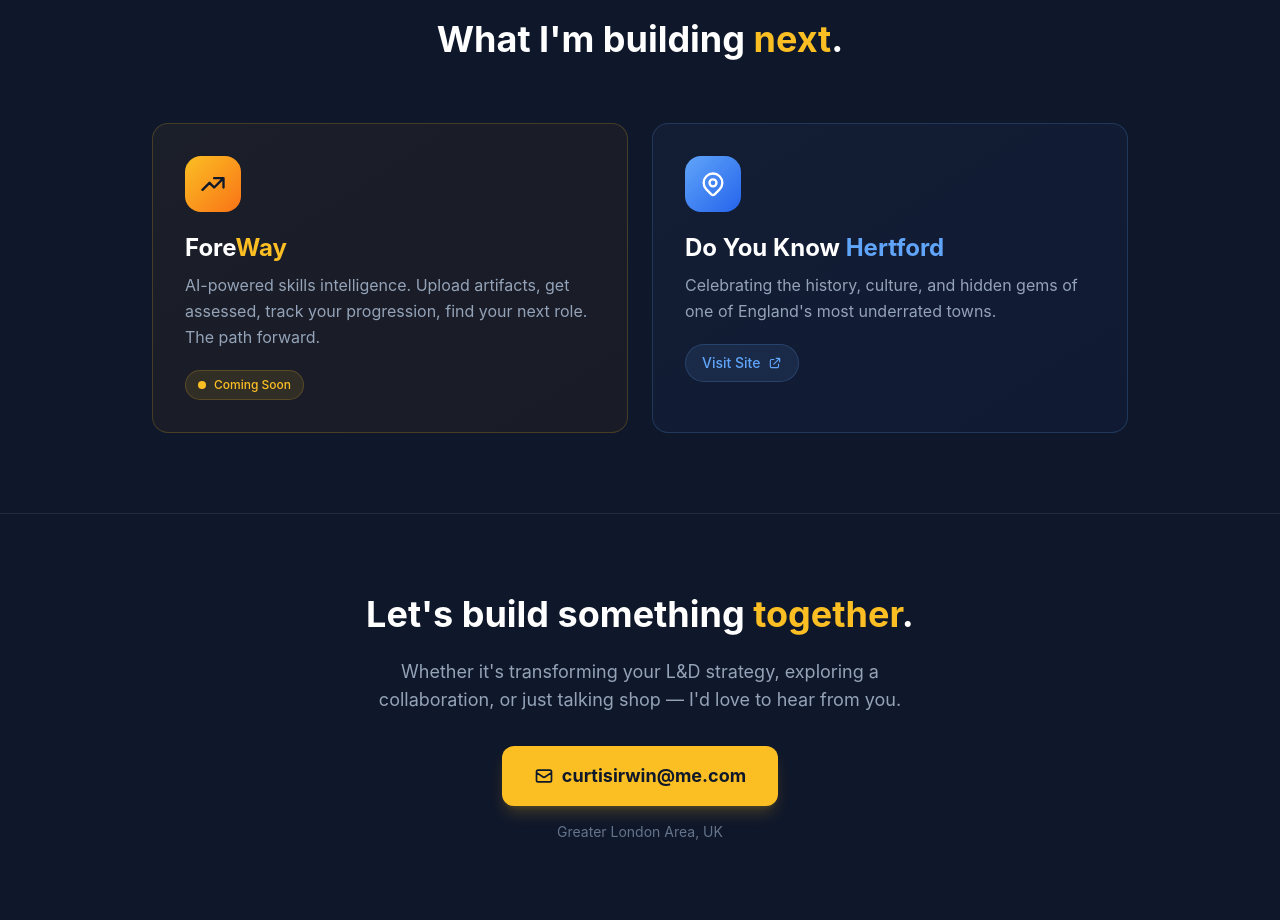
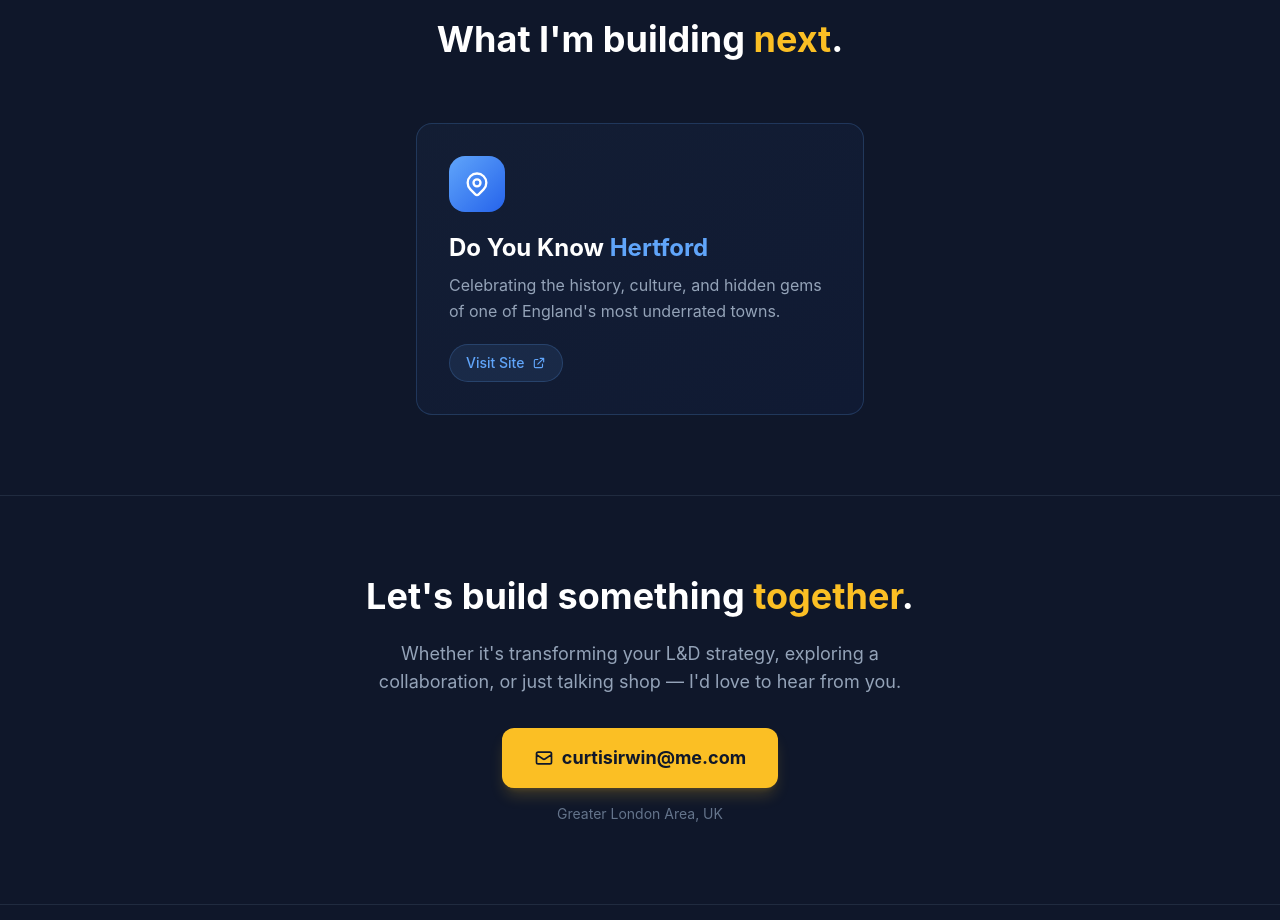
Before and after one commit to cvinirwin9455/skillscan, a Next.js app: page / in a window 1280 px wide. Shown: the part 5421-6341 px from the top of the page. Built offline with nearby package versions, Linux system fonts and the light colour scheme.

Commit message:
Remove ForeWay from projects section

```diff
--- a/src/app/page.tsx
+++ b/src/app/page.tsx
@@ -420,30 +420,7 @@ export default function Home() {
             What I&apos;m building <span className="text-amber-400">next</span>.
           </h2>
 
-          <div className="grid sm:grid-cols-2 gap-6">
-            {/* ForeWay */}
-            <div className="group rounded-2xl bg-gradient-to-br from-amber-400/5 to-amber-600/5 border border-amber-400/20 p-8 hover:border-amber-400/40 transition-all hover:-translate-y-1 duration-300">
-              <div className="w-14 h-14 rounded-2xl bg-gradient-to-br from-amber-400 to-orange-500 flex items-center justify-center mb-5 group-hover:scale-110 transition-transform">
-                <svg className="w-7 h-7 text-slate-900" fill="none" stroke="currentColor" viewBox="0 0 24 24">
-                  <path strokeLinecap="round" strokeLinejoin="round" strokeWidth={2} d="M13 7h8m0 0v8m0-8l-8 8-4-4-6 6" />
-                </svg>
-              </div>
-              <h3 className="text-2xl font-bold text-white mb-2">
-                Fore<span className="text-amber-400">Way</span>
-              </h3>
-              <p className="text-slate-400 leading-relaxed mb-5">
-                AI-powered skills intelligence. Upload artifacts, get assessed,
-                track your progression, find your next role. The path forward.
-              </p>
-              <div className="inline-flex items-center px-3 py-1.5 rounded-full bg-amber-400/10 text-amber-400 text-xs font-medium border border-amber-400/20">
-                <span className="relative flex h-2 w-2 mr-2">
-                  <span className="animate-ping absolute inline-flex h-full w-full rounded-full bg-amber-400 opacity-75"></span>
-                  <span className="relative inline-flex rounded-full h-2 w-2 bg-amber-400"></span>
-                </span>
-                Coming Soon
-              </div>
-            </div>
-
+          <div className="max-w-md mx-auto">
             {/* Do You Know Hertford */}
             <div className="group rounded-2xl bg-gradient-to-br from-blue-400/5 to-blue-600/5 border border-blue-400/20 p-8 hover:border-blue-400/40 transition-all hover:-translate-y-1 duration-300">
               <div className="w-14 h-14 rounded-2xl bg-gradient-to-br from-blue-400 to-blue-600 flex items-center justify-center mb-5 group-hover:scale-110 transition-transform">
```
